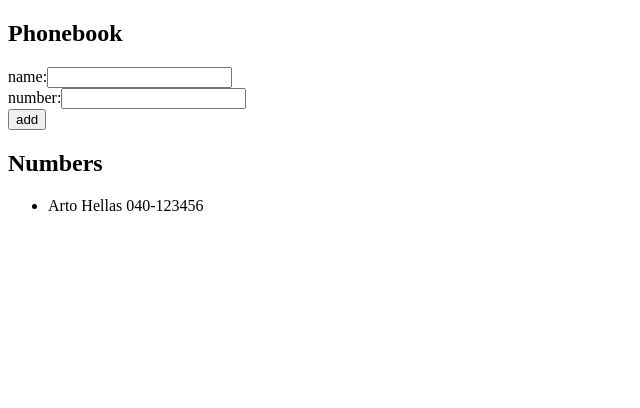
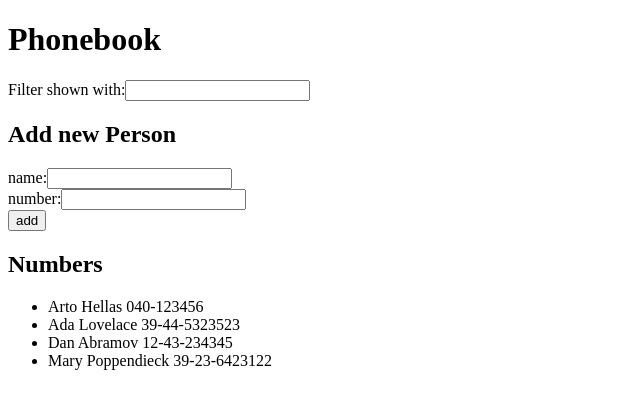
Before and after one commit to taruannika/FSO25, a React (Vite) app in the folder part2/puhelinluettelo/: page / in a window 1280 px wide. Shown: the top 408 px of the page, without its empty margins (0-640 px from the left). Built offline with nearby package versions, Linux system fonts and the light colour scheme.

Commit message:
part2 task 2.9 and 2.10

```diff
--- a/part2/puhelinluettelo/src/App.jsx
+++ b/part2/puhelinluettelo/src/App.jsx
@@ -1,14 +1,24 @@
 import { useState } from "react";
-import AddPersonForm from "./components/AddPersonForm";
-import Persons from "./components/Persons";
+
+import { Persons, Filter, AddPersonForm } from "./components";
 
 const App = () => {
   const [persons, setPersons] = useState([
     { name: "Arto Hellas", number: "040-123456" },
+    { name: "Ada Lovelace", number: "39-44-5323523" },
+    { name: "Dan Abramov", number: "12-43-234345" },
+    { name: "Mary Poppendieck", number: "39-23-6423122" },
   ]);
 
   const initialFormData = { name: "", number: "" };
   const [formData, setFormData] = useState(initialFormData);
+
+  const [filter, setFilter] = useState("");
+
+  const filteredPersons = persons.filter((person) =>
+    person.name.toLowerCase().includes(filter.toLowerCase())
+  );
+  const personsToShow = filter ? filteredPersons : persons;
 
   const addPerson = (e) => {
     e.preventDefault();
@@ -37,10 +47,17 @@ const App = () => {
     setFormData({ ...formData, [e.target.name]: e.target.value });
   };
 
+  const handleFilter = (e) => {
+    setFilter(e.target.value);
+  };
+
   return (
     <div>
-      <h2>Phonebook</h2>
+      <h1>Phonebook</h1>
 
+      <Filter filter={filter} handleFilter={handleFilter} />
+
+      <h2>Add new Person</h2>
       <AddPersonForm
         addPerson={addPerson}
         formData={formData}
@@ -48,7 +65,7 @@ const App = () => {
       />
 
       <h2>Numbers</h2>
-      <Persons persons={persons} />
+      <Persons persons={personsToShow} />
     </div>
   );
 };
--- /dev/null
+++ b/part2/puhelinluettelo/src/components/Filter.jsx
@@ -0,0 +1,17 @@
+const Filter = ({ filter, handleFilter }) => {
+  return (
+    <div>
+      <label htmlFor="filter">Filter shown with:</label>
+      <input
+        type="text"
+        name="filter"
+        id="filter"
+        autoComplete="off"
+        value={filter}
+        onChange={handleFilter}
+      />
+    </div>
+  );
+};
+
+export default Filter;
```
Also changed, not shown: part2/puhelinluettelo/src/components/index.js (+4 -3 lines).
